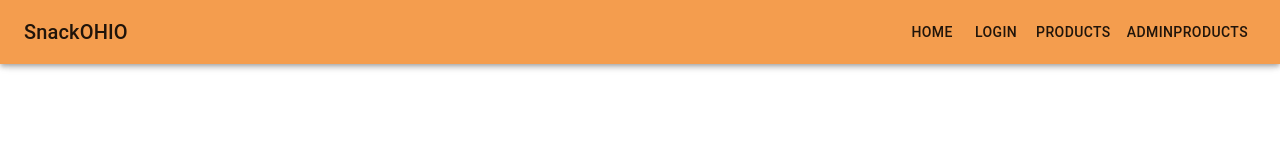
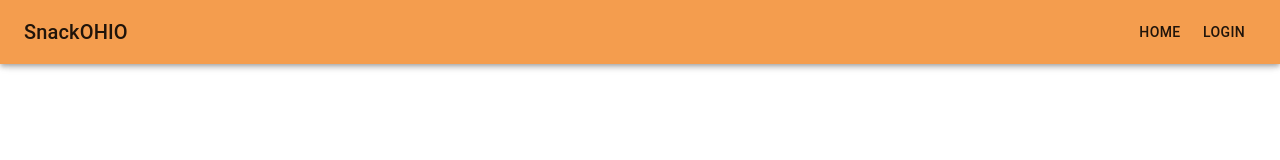
Before and after one commit to e-savar/SnackOHIO, a React (Vite) app in the folder vite-project/: page / in a window 1280 px wide. Shown: the top 160 px of the page. Built offline with nearby package versions, Linux system fonts and the light colour scheme; no server answers.

Commit message:
navbar changes

```diff
--- a/vite-project/src/components/Navbar.jsx
+++ b/vite-project/src/components/Navbar.jsx
@@ -27,8 +27,6 @@ export default function Navbar() {
           </Typography>
           <Button href="/" color="inherit">Home</Button>
           <Button href="/login" color="inherit">Login</Button>
-          <Button href="/products" color="inherit">Products</Button>
-          <Button href="/adminproducts" color="inherit">AdminProducts</Button>
         </Toolbar>
       </AppBar>
       </ThemeProvider>
```
